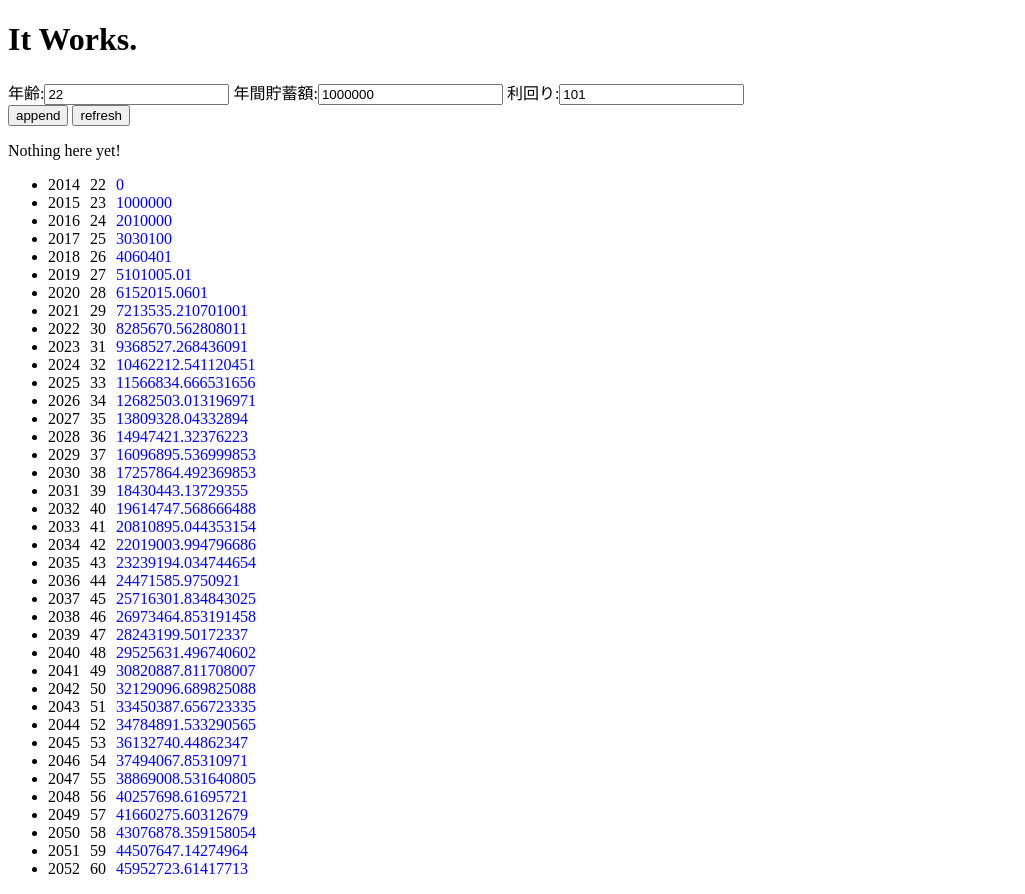
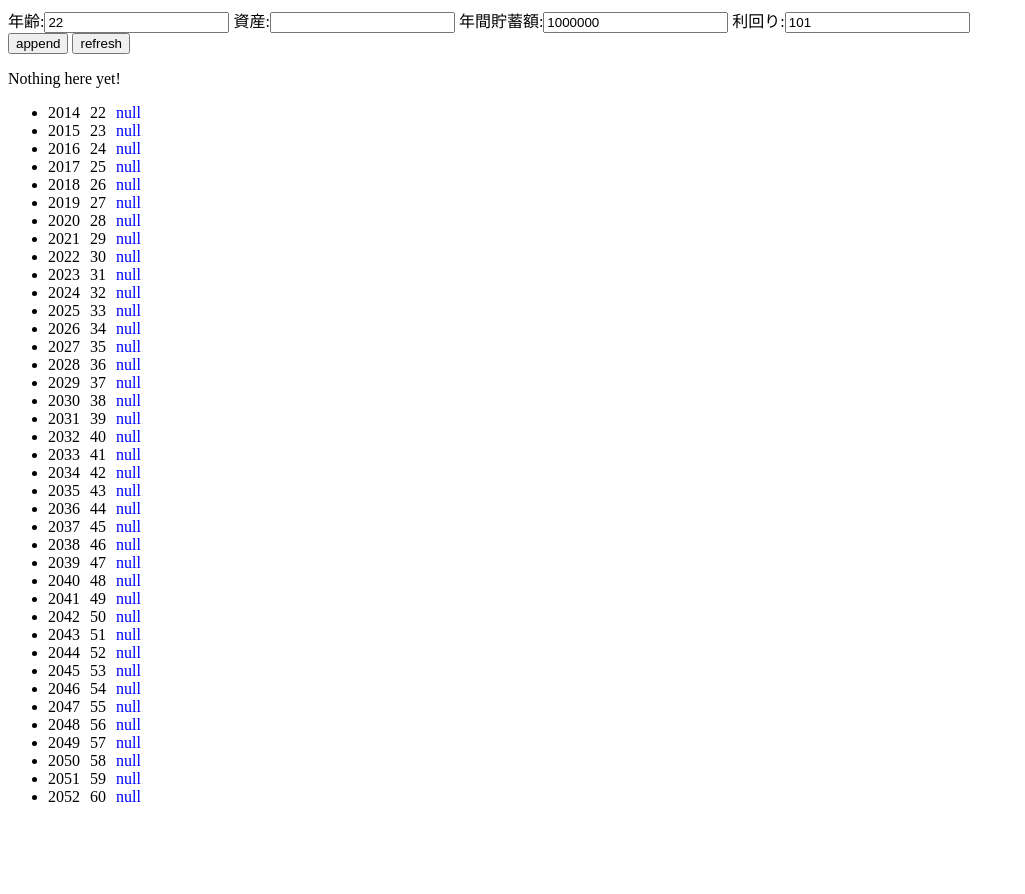
Before and after one commit to ysobj/angular-sample, a plain HTML site: page index.html in a window 1280 px wide. Both pictures are taken after a click on the button "refresh". Shown: the whole page, without its empty margins (0-1025 px from the left). After the commit the page ends 822 px from the top, so only its background shows below. Drawn offline with Linux system fonts and the light colour scheme.

Commit message:
20140307

```diff
--- a/index.html
+++ b/index.html
@@ -7,9 +7,9 @@
     <link rel="stylesheet" href="css/base.css" type="text/css">
   </head>
   <body data-ng-controller="lifeplanCtrl">
-    <h1>It Works.</h1>
     <form>
       <label>年齢:<input type="text" name="ageAtStart" data-ng-model="ageAtStart"></label>
+      <label>資産:<input type="text" name="asset" data-ng-model="asset"></label>
       <label>年間貯蓄額:<input type="text" name="depositPerYear" data-ng-model="depositPerYear"></label>
       <label>利回り:<input type="text" name="interestRate" data-ng-model="interestRate"></label>
     </form>
--- a/js/controller.js
+++ b/js/controller.js
@@ -6,7 +6,7 @@ lifeplanApp.controller('lifeplanCtrl', function($scope){
     $scope.interestRate = 101;
     $scope.refresh = function(){
       $scope.datas = [];
-      var totalDeposit = 0;
+      var totalDeposit = parseInt($scope.asset, 10);
       var age = parseInt($scope.ageAtStart, 10);
       var remmaining = 60 - age;
       var end = 2014 + remmaining;
```
